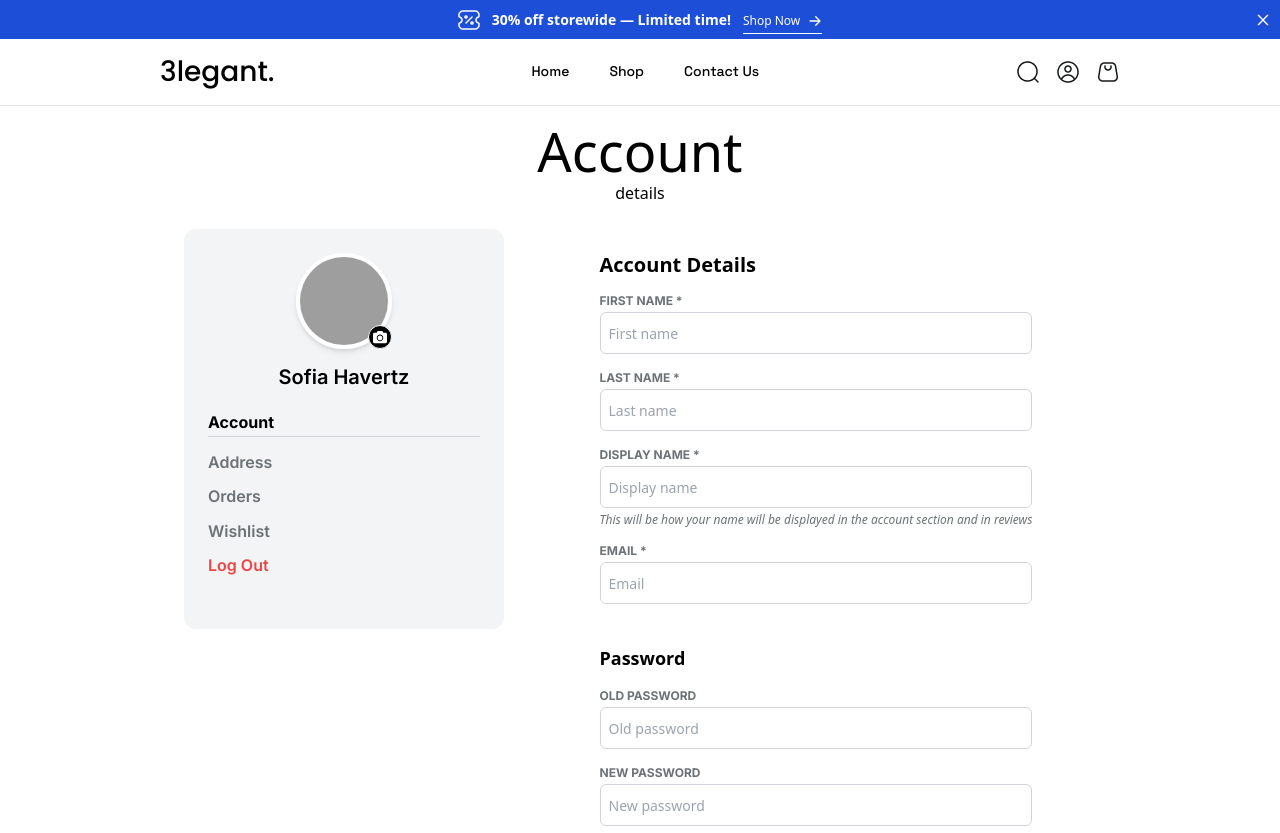
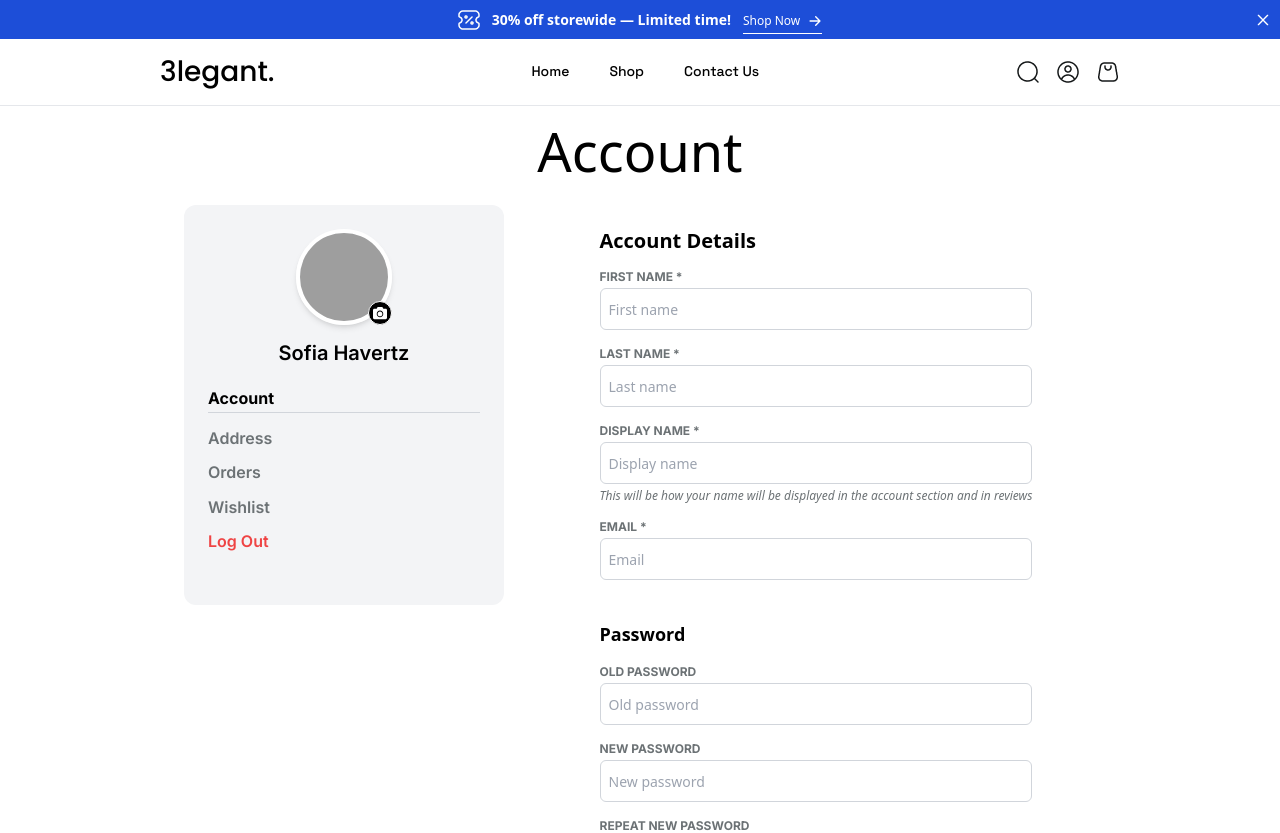
Before and after one commit to tamangkarma/Jacket-E-Commerce, a React (Vite) app: page /account in a window 1280 px wide. Shown: the top 833 px of the page. Built offline with nearby package versions, Linux system fonts and the light colour scheme; grey boxes are pictures that could not be loaded.

Commit message:
chore: updated

```diff
--- a/src/component/Header/myAccount/account.tsx
+++ b/src/component/Header/myAccount/account.tsx
@@ -6,7 +6,6 @@ const Account = () => {
   return (
     <section className="flex flex-col my-4 justify-center items-center md:px-[160px]">
       <h1 className=" text-h3">Account</h1>
-      <p>details</p>
       <ProfileSidebar/>
     </section>
   );
```
